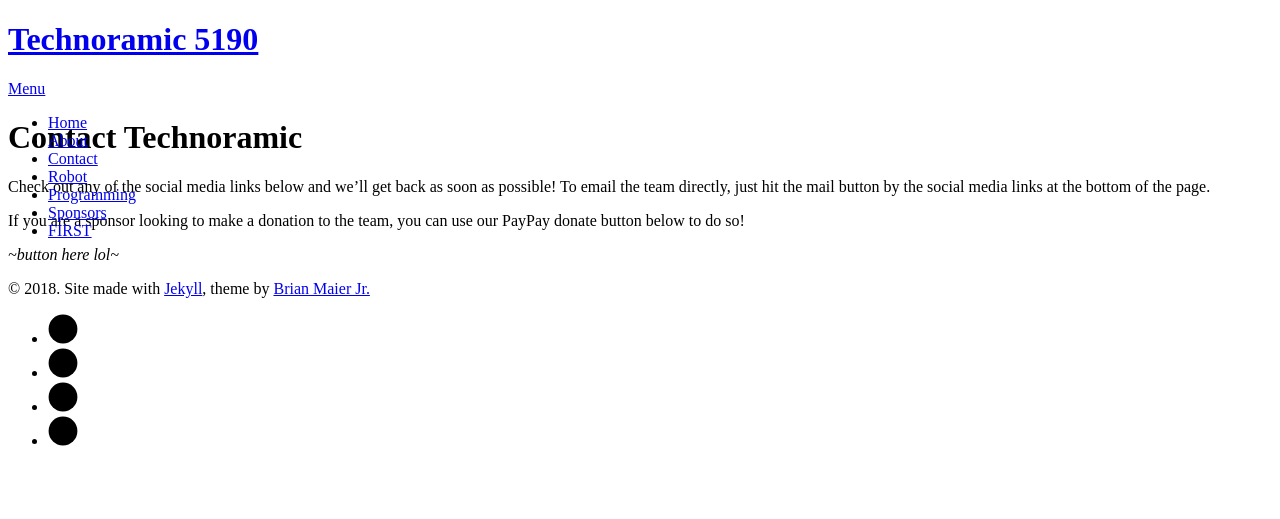
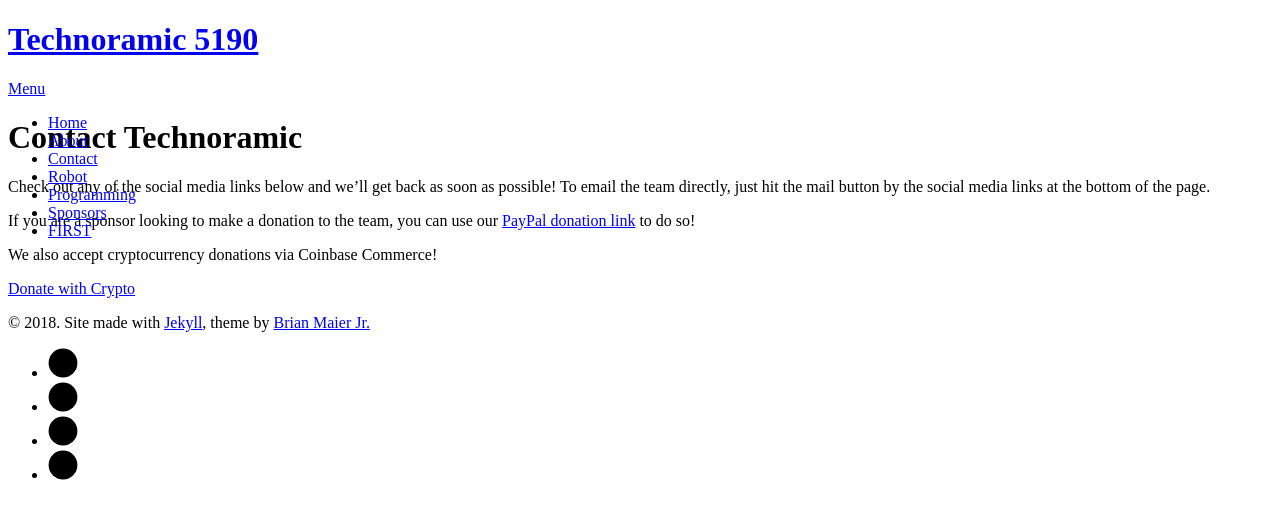
Before and after one commit to MICDSRobotics-5190/MICDSRobotics-5190.github.io, a Jekyll site: the page built from contact.md, in a window 1280 px wide. Shown: the top 519 px of the page. Built offline with Jekyll 4.4.1, drawn with Linux system fonts in a browser that asks for light colours; nearby versions of some CDN libraries.

Commit message:
donation buttons xd

```diff
--- a/contact.md
+++ b/contact.md
@@ -7,6 +7,15 @@
 
 Check out any of the social media links below and we'll get back as soon as possible! To email the team directly, just hit the mail button by the social media links at the bottom of the page.
 
-If you are a sponsor looking to make a donation to the team, you can use our PayPay donate button below to do so!
+If you are a sponsor looking to make a donation to the team, you can use our [PayPal donation link](paypal.me/Technoramic) to do so!
 
-*~button here lol~*
+We also accept cryptocurrency donations via Coinbase Commerce!
+
+<div>
+  <a class="donate-with-crypto"
+     href="https://commerce.coinbase.com/checkout/ce501e35-4ada-4b53-ab69-5d1006545272">
+    <span>Donate with Crypto</span>
+  </a>
+  <script src="https://commerce.coinbase.com/v1/checkout.js">
+  </script>
+</div>
```
